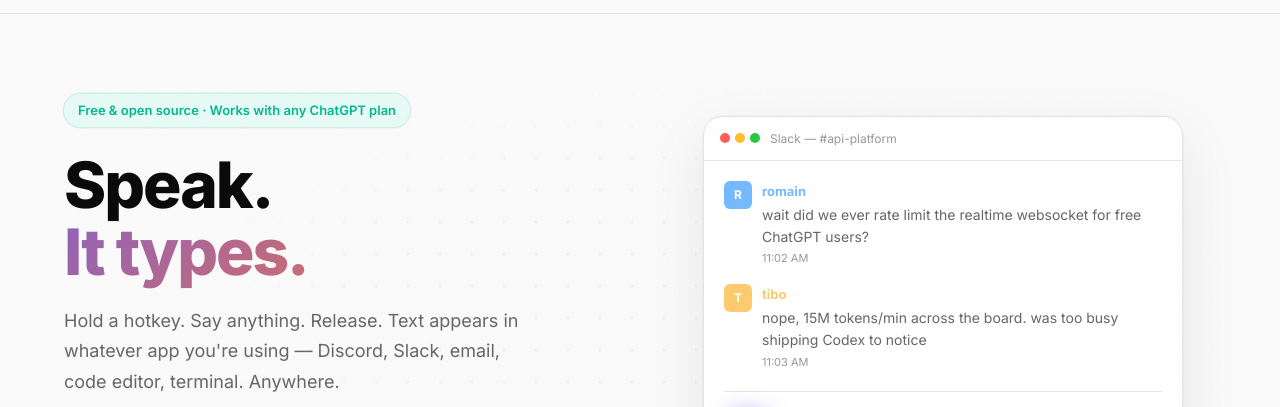
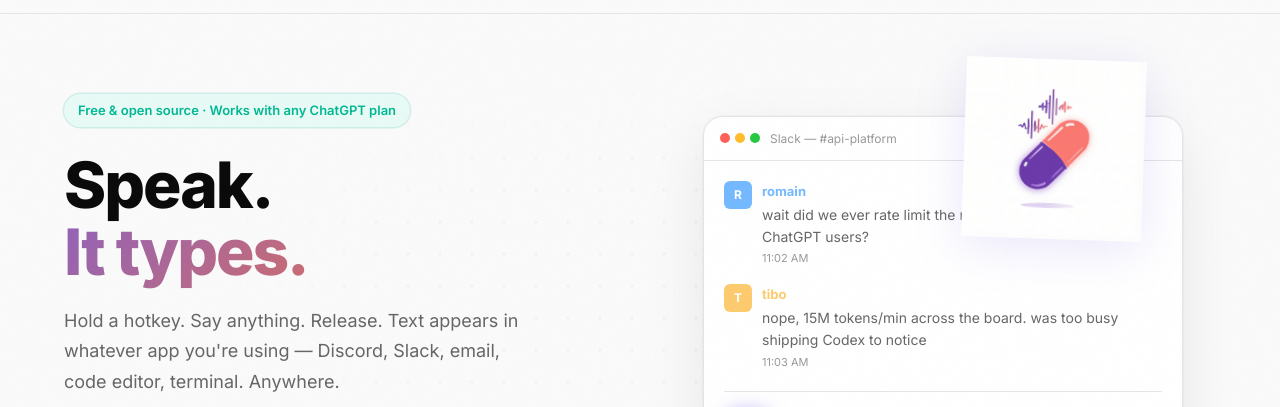
Before and after one commit to chokshiroshan/chatflow, a website: page LandingPage/index.html in a window 1280 px wide. Shown: the part 57-464 px from the top of the page. Drawn offline with Linux system fonts and the light colour scheme.

Commit message:
feat: add AI-generated hero illustration (floating pill)
- Softly floating pill illustration with purple-coral gradient
- Positioned top-right of hero, gentle bob animation
- Hidden on mobile
- drop-shadow for depth

```diff
--- a/LandingPage/index.html
+++ b/LandingPage/index.html
@@ -59,6 +59,11 @@
             <span class="dot"></span>
             <span>Menu bar app</span>
           </div>
+        </div>
+
+        <!-- Hero illustration -->
+        <div class="hero-illustration">
+          <img src="hero-illustration.png" alt="ChatFlow voice pill" />
         </div>
 
         <!-- Hero visual -->
--- a/LandingPage/styles.css
+++ b/LandingPage/styles.css
@@ -997,3 +997,31 @@
 a, button {
   transition: all 0.2s ease;
 }
+
+/* Hero illustration */
+.hero-illustration {
+  position: absolute;
+  top: 10%;
+  right: 8%;
+  width: 180px;
+  z-index: 2;
+  pointer-events: none;
+  animation: float-illustration 6s ease-in-out infinite alternate;
+}
+
+.hero-illustration img {
+  width: 100%;
+  height: auto;
+  filter: drop-shadow(0 8px 24px rgba(108, 92, 231, 0.15));
+}
+
+@keyframes float-illustration {
+  0% { transform: translateY(0px) rotate(-2deg); }
+  100% { transform: translateY(-12px) rotate(2deg); }
+}
+
+@media (max-width: 768px) {
+  .hero-illustration {
+    display: none;
+  }
+}
```
Also changed, not shown: LandingPage/hero-illustration.png (added).
